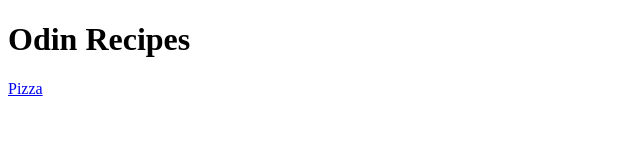
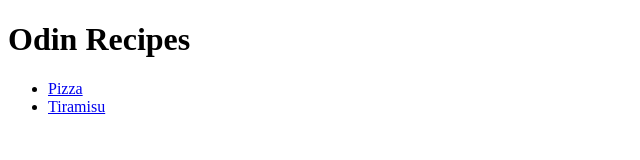
Before and after one commit to lucadedo/odin-recipes, a plain HTML site: page index.html in a window 1280 px wide. Shown: the whole page, without its empty margins (0-640 px from the left). Drawn offline with Linux system fonts and the light colour scheme.

Commit message:
Add tiramisu recipe page link
a link to the page of Tiramisu is added in the unordered list of page links

```diff
--- a/index.html
+++ b/index.html
@@ -9,7 +9,10 @@
 
 <body>
     <h1>Odin Recipes</h1>
-    <a href="recipes/pizza.html">Pizza</a>
+    <ul>
+        <li><a href="recipes/pizza.html">Pizza</a></li>
+        <li><a href="recipes/Tiramisu.html">Tiramisu</a></li>
+    </ul>
 
 
 
```
